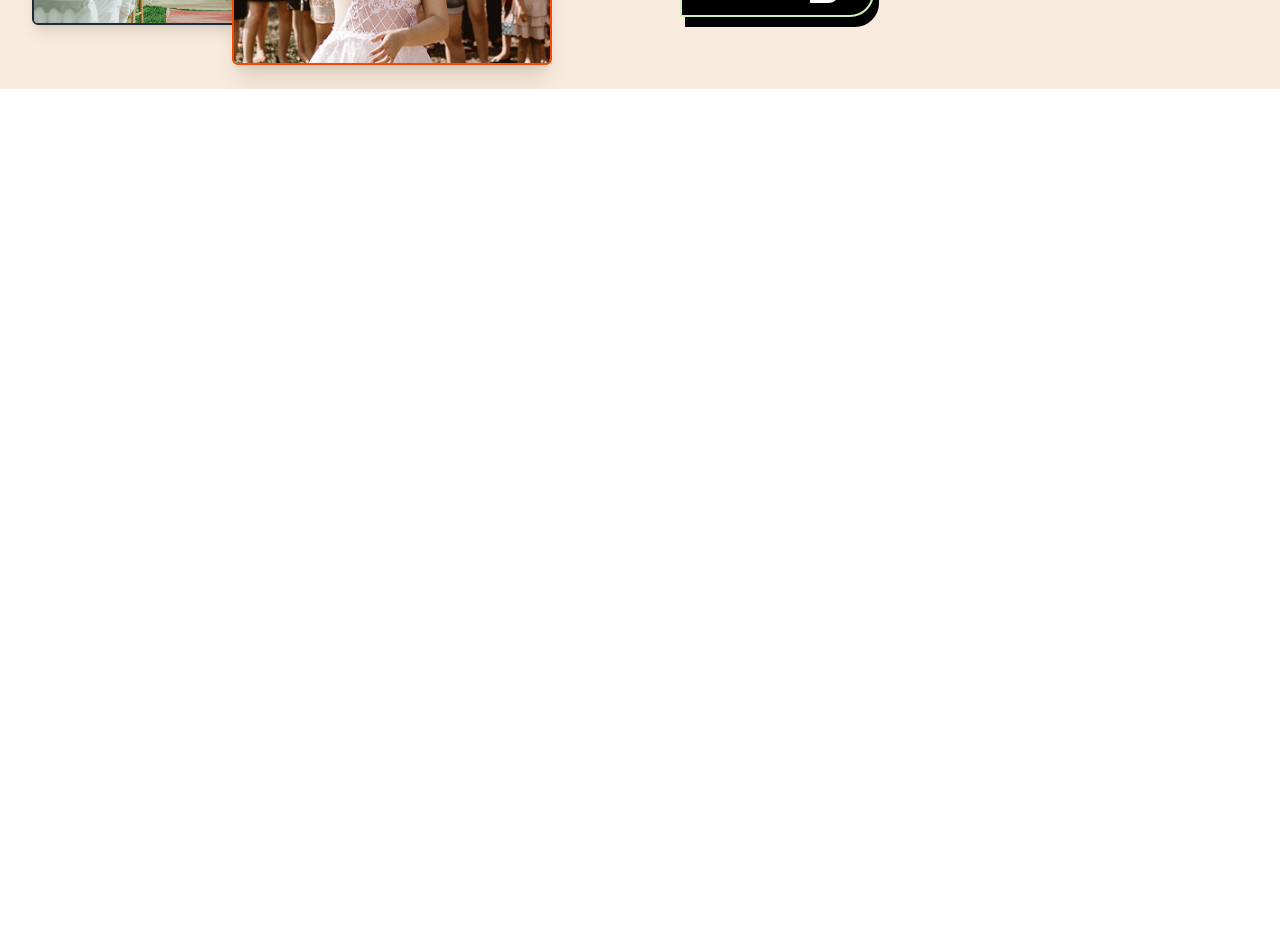
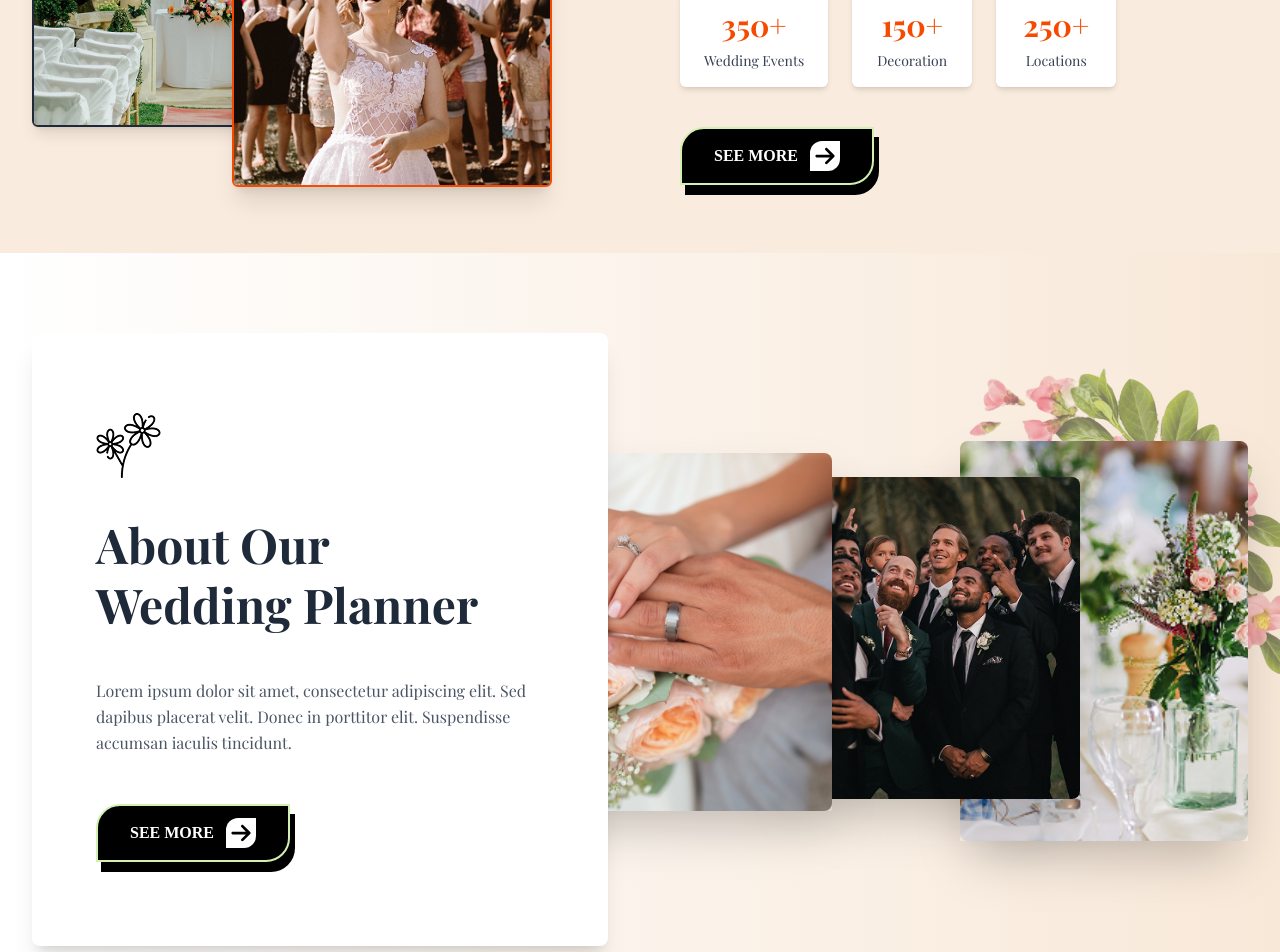
Before and after one commit to DsDigitalz/Wedding-Website, a React (Vite) app: page / in a window 1280 px wide. Shown: the part 3360-4312 px from the top of the page. Before the commit the page ends 3449 px from the top, so only its background shows below. Built offline with nearby package versions, Linux system fonts and the light colour scheme; a web font is replaced by a local one.

Commit message:
added WeddingGallery.jsx

```diff
--- a/src/App.jsx
+++ b/src/App.jsx
@@ -5,6 +5,7 @@ import AboutSection from "./Components/AboutSection";
 import WeddingPlanningSection from "./Components/WeddingPlanningSection";
 import ServiceGrid from "./Components/ServiceGrid";
 import WeddingStats from "./Components/WeddingStats";
+import WeddingGallery from "./Components/WeddingGallery";
 
 export default function App() {
   return (
@@ -15,6 +16,7 @@ export default function App() {
       <WeddingPlanningSection />
       <ServiceGrid />
       <WeddingStats/>
+      <WeddingGallery/>
     </div>
   );
 }
--- /dev/null
+++ b/src/Components/WeddingGallery.jsx
@@ -0,0 +1,130 @@
+import React from "react";
+import { motion } from "framer-motion";
+import { FaArrowRight } from "react-icons/fa6"; // Assuming you have react-icons installed
+const WeddingGallery = () => {
+  const containerVariants = {
+    hidden: { opacity: 0, y: 50 },
+    visible: {
+      opacity: 1,
+      y: 0,
+      transition: { duration: 0.8, ease: "easeOut", staggerChildren: 0.3 },
+    },
+  };
+
+  const itemVariants = {
+    hidden: { opacity: 0, x: -20 },
+    visible: { opacity: 1, x: 0 },
+  };
+
+  return (
+    <section className=" bg-gradient-to-r from-white to-[#F8E8D8] py-12 sm:py-16 lg:py-20 relative overflow-hidden">
+      {/* Background Gradient */}
+      {/* <div className="absolute top-0 right-0 h-full w-1/2 bg-gradient-to-br from-white via-orange-50 to-orange-100/50 hidden md:block"></div> */}
+
+      {/* Floating Image */}
+      <div className="absolute top-0 right-0 max-w-xs md:max-w-sm z-0 opacity-60">
+        <img
+          src="aboutimg.png"
+          alt="Floral decoration"
+          className="w-full h-auto"
+        />
+      </div>
+
+      {/* Content Grid */}
+      <motion.div
+        className="max-w-[1440px] mx-auto grid grid-cols-1 md:grid-cols-2 gap-5 lg:gap-16 px-4 sm:px-6 lg:px-8 relative z-10"
+        initial="hidden"
+        whileInView="visible"
+        viewport={{ once: true, amount: 0.3 }}
+        variants={containerVariants}
+      >
+        {/* Left Card */}
+        <motion.div
+          className=" lg:mt-0 flex flex-col gap-5 bg-white  px-6 py-10 sm:p-10 lg:px-16 lg:py-20 shadow-xl rounded-lg max-w-xl mx-auto lg:mx-0 z-100"
+          variants={itemVariants}
+        >
+          {/* Decorative Icon */}
+          <motion.div
+            variants={itemVariants}
+            className="text-2xl text-gray-800 mb-4"
+          >
+            <img src="Flower.png" alt="" />
+          </motion.div>
+
+          {/* Heading */}
+          <motion.h2
+            className=" text-3xl sm:text-4xl lg:text-5xl font-bold text-gray-800 mb-6 leading-tight"
+            variants={itemVariants}
+          >
+            About Our
+            <br /> Wedding Planner
+          </motion.h2>
+
+          {/* Paragraph */}
+          <motion.p
+            className="text-gray-600 leading-relaxed mb-8 text-sm sm:text-base"
+            variants={itemVariants}
+          >
+            Lorem ipsum dolor sit amet, consectetur adipiscing elit. Sed dapibus
+            placerat velit. Donec in porttitor elit. Suspendisse accumsan
+            iaculis tincidunt.
+          </motion.p>
+
+          {/* Button */}
+          {/* Book for Consult Button */}
+          <a
+            href="#"
+            className="ml-0 navlinks inline-flex items-center justify-center  cursor-pointer space-x-3 px-8 py-3 bg-black text-white font-bold uppercase  rounded-tl-3xl rounded-br-3xl  border-2 border-[#D1F0B1]
+                       transition-all duration-300   transform -translate-y-1 shadow-[5px_10px_0px_0px_rgba(0,0,0,1)] max-w-fit mx-auto lg:mx-0 z-10"
+          >
+            <span>SEE MORE</span>
+            <FaArrowRight className="text-3xl bg-white text-black p-1 rounded-tl-xl rounded-br-xl" />
+          </a>
+        </motion.div>
+
+        {/* Right Images */}
+        <div className="z-1  relative flex justify-center items-center lg:block">
+          <div className="space-y-6 lg:space-y-0 lg:absolute lg:top-0 lg:left-0 lg:w-full lg:h-full">
+            {/* Image 1 */}
+            <motion.div
+              className="relative  w-85  md:w-80 h-auto mx-auto lg:absolute lg:top-30 lg:-left-40 shadow-2xl"
+              variants={itemVariants}
+            >
+              <img
+                src="aboutimg1.png"
+                alt="Couple holding hands"
+                className="w-full h-full object-cover rounded-lg"
+              />
+            </motion.div>
+
+            {/* Image 2 */}
+            <motion.div
+              className="-z-1 relative w-85  md:w-72 h-auto mx-auto lg:absolute lg:top-36 lg:left-30 shadow-2xl"
+              variants={itemVariants}
+            >
+              <img
+                src="aboutimg2.png"
+                alt="Groomsmen smiling"
+                className="w-full h-full object-cover rounded-lg"
+              />
+            </motion.div>
+
+            {/* Image 3 */}
+            <motion.div
+              className="-z-10 relative w-85  md:w-72 h-100 mx-auto lg:absolute lg:top-27 lg:right-0 shadow-2xl"
+              variants={itemVariants}
+            >
+              <img
+                src="aboutimg3.png"
+                alt="Wedding moment"
+                className="w-full h-full object-cover rounded-lg"
+              />
+            </motion.div>
+          </div>
+        </div>
+      </motion.div>
+    </section>
+  );
+};
+
+export default WeddingGallery;
--- a/src/Components/WeddingStats.jsx
+++ b/src/Components/WeddingStats.jsx
@@ -9,7 +9,7 @@ export default function WeddingStats() {
     <section className="bg-[#F9EBDD] py-16">
       <div
         className="max-w-7xl mx-auto px-4 sm:px-6 lg:px-8
-        flex flex-col lg:flex-row items-center gap-6 lg:gap-20"
+        flex flex-col lg:flex-row items-center gap-1 lg:gap-20"
       >
         {/* LEFT IMAGES */}
         <div className="relative flex-1  justify-center w-full max-w-sm sm:max-w-md lg:max-w-[1440px]   mb-10 lg:mb-0">
@@ -18,7 +18,7 @@ export default function WeddingStats() {
             src="wedding14.png"
             alt="Wedding Venue"
             // Responsive width: w-3/4 on mobile, lg:w-80 on large screens. object-cover ensures aspect ratio.
-            className="w-3/4 sm:w-80 lg:w-90 lg:h-110 object-cover rounded-md shadow-lg border-2 border-gray-800 relative z-10"
+            className="w-3/4 sm:w-80 lg:w-90 lg:h-120 object-cover rounded-md shadow-lg border-2 border-gray-800 relative z-10"
             initial={{ opacity: 0, y: 50 }}
             whileInView={{ opacity: 1, y: 0 }}
             transition={{ duration: 0.6 }}
@@ -30,8 +30,8 @@ export default function WeddingStats() {
             src="wedding9.png"
             alt="Wedding Celebration"
             // Responsive width. Adjusted positioning for better mobile visibility before large screen overlap.
-            className="w-2/3 sm:w-72 lg:w-80 lg:h-90  object-cover rounded-md shadow-xl border-2 border-orange-600
-              absolute -bottom-6 -right-2 sm:-bottom-10 sm:-right-10 z-20 lg:left-50 "
+            className="w-2/3 sm:w-72 lg:w-80 lg:h-100  object-cover rounded-md shadow-xl border-2 border-orange-600
+              absolute -bottom-6 -right-2 sm:-bottom-10 sm:-right-10 z-20 lg:left-50 lg:-bottom-15 "
             initial={{ opacity: 0, y: 50 }}
             whileInView={{ opacity: 1, y: 0 }}
             transition={{ duration: 0.6, delay: 0.2 }}
@@ -40,7 +40,7 @@ export default function WeddingStats() {
         </div>
 
         {/* RIGHT CONTENT */}
-        <div className="flex flex-col gap-5 items-center lg:items-start flex-1 w-full max-w-xl space-y-6">
+        <div className="flex flex-col gap-5 lg:gap-8 items-center lg:items-start flex-1 w-full max-w-xl space-y-6">
           {/* Icon (Optional: Add animation here) */}
           <motion.div
             className="w-10 h-10 "
@@ -49,12 +49,16 @@ export default function WeddingStats() {
             transition={{ duration: 0.5 }}
             viewport={{ once: true }}
           >
-            <img src="Bouquet.png " alt="Floral Icon" className="mt-5" />
+            <img
+              src="Bouquet.png "
+              alt="Floral Icon"
+              className="mt-5 lg:mt-10"
+            />
           </motion.div>
 
           {/* Heading: lg:text-left for desktop alignment */}
           <motion.h2
-            className="text-3xl md:text-4xl text-center mb-0 lg:text-left font-bold text-gray-900 leading-snug"
+            className="text-3xl md:text-4xl lg:text-5xl text-center mb-0 lg:text-left font-bold text-gray-900 leading-snug"
             initial={{ opacity: 0, x: -50 }}
             whileInView={{ opacity: 1, x: 0 }}
             transition={{ duration: 0.6, delay: 0.1 }}
@@ -78,29 +82,29 @@ export default function WeddingStats() {
 
           {/* Stats Row: Responsive layout change */}
           <motion.div
-            className="flex flex-wrap justify-center lg:justify-start gap-4 sm:gap-6 mb-0"
+            className="flex flex-wrap justify-center lg:justify-start gap-4 sm:gap-6  mb-0"
             initial={{ opacity: 0, y: 50 }}
             whileInView={{ opacity: 1, y: 0 }}
             transition={{ duration: 0.6, delay: 0.3 }}
             viewport={{ once: true, amount: 0.5 }}
           >
             {/* Stat Item 1 */}
-            <div className="bg-white shadow-md rounded-md px-4 py-3 sm:px-6 sm:py-4 text-center min-w-[120px] flex-1 sm:flex-none">
-              <p className="text-xl sm:text-2xl font-bold text-orange-600">
+            <div className="bg-white shadow-md flex flex-col gap-2 rounded-md px-4 py-3 sm:px-6 sm:py-4 text-center min-w-[120px] flex-1 sm:flex-none">
+              <p className="text-xl sm:text-2xl lg:text-3xl font-bold text-orange-600">
                 350+
               </p>
               <p className="text-gray-700 text-xs sm:text-sm">Wedding Events</p>
             </div>
             {/* Stat Item 2 */}
-            <div className="bg-white shadow-md rounded-md px-4 py-3 sm:px-6 sm:py-4 text-center min-w-[120px] flex-1 sm:flex-none">
-              <p className="text-xl sm:text-2xl font-bold text-orange-600">
+            <div className="bg-white shadow-md  flex flex-col gap-2 rounded-md px-4 py-3 sm:px-6 sm:py-4 text-center min-w-[120px] flex-1 sm:flex-none">
+              <p className="text-xl sm:text-2xl lg:text-3xl font-bold text-orange-600">
                 150+
               </p>
               <p className="text-gray-700 text-xs sm:text-sm">Decoration</p>
             </div>
             {/* Stat Item 3 */}
-            <div className="bg-white shadow-md rounded-md px-4 py-3 sm:px-6 sm:py-4 text-center min-w-[120px] flex-1 sm:flex-none">
-              <p className="text-xl sm:text-2xl font-bold text-orange-600">
+            <div className="bg-white shadow-md flex flex-col gap-2 rounded-md px-4 py-3 sm:px-6 sm:py-4 text-center min-w-[120px] flex-1 sm:flex-none">
+              <p className="text-xl sm:text-2xl lg:text-3xl  font-bold text-orange-600">
                 250+
               </p>
               <p className="text-gray-700 text-xs sm:text-sm">Locations</p>
@@ -110,7 +114,7 @@ export default function WeddingStats() {
           {/* Button: lg:mx-0 for desktop alignment */}
           <a
             href="#"
-            className="ml-0 navlinks inline-flex items-center justify-center  cursor-pointer space-x-3 px-8 py-3 bg-black text-white font-bold uppercase  rounded-tl-3xl rounded-br-3xl  border-2 border-[#D1F0B1]
+            className="mt-3 navlinks inline-flex items-center justify-center  cursor-pointer space-x-3 px-8 py-3 bg-black text-white font-bold uppercase  rounded-tl-3xl rounded-br-3xl  border-2 border-[#D1F0B1]
                                 transition-all duration-300   transform -translate-y-1 shadow-[5px_10px_0px_0px_rgba(0,0,0,1)] max-w-fit mx-auto lg:mx-0 z-10"
           >
             <span>SEE MORE</span>
```
